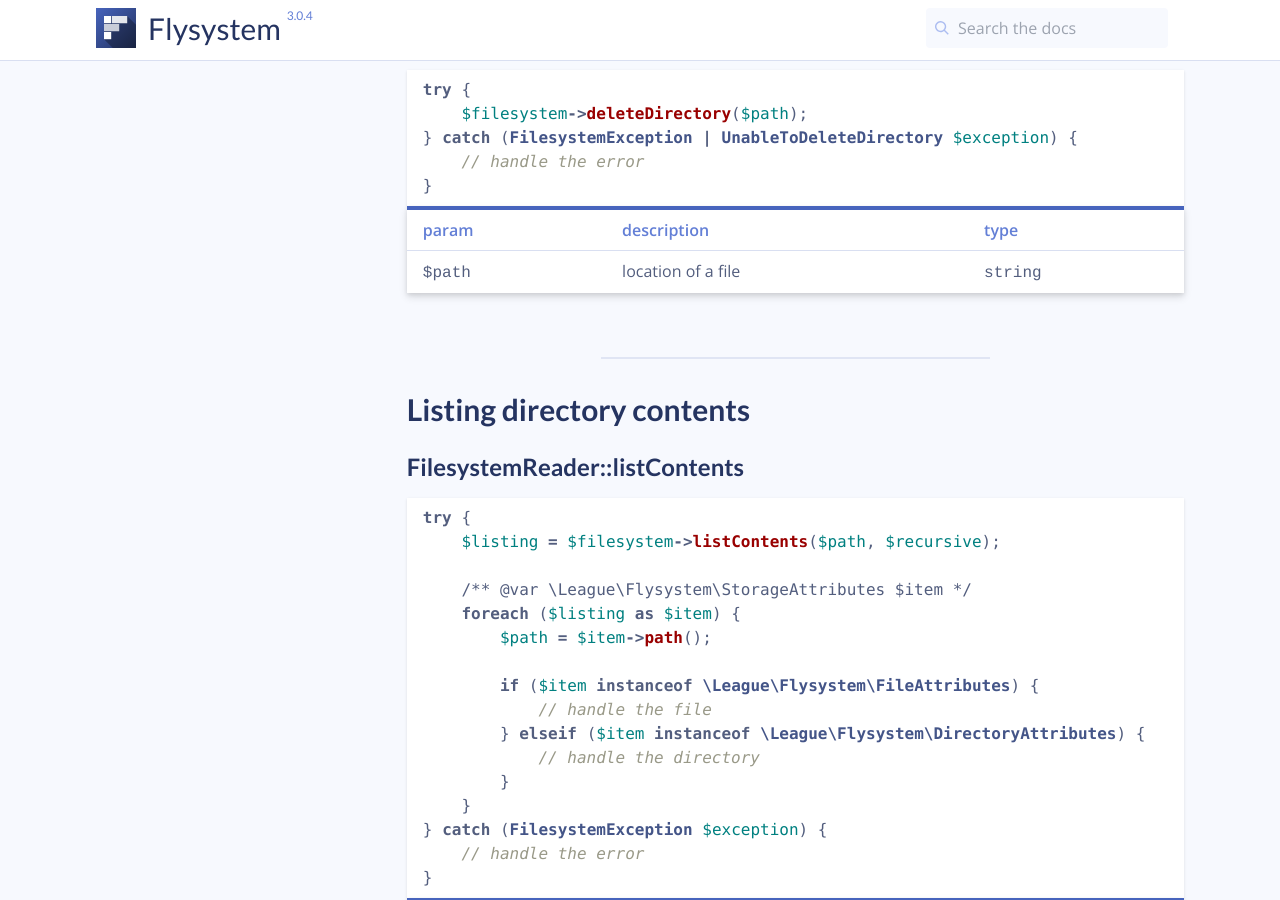
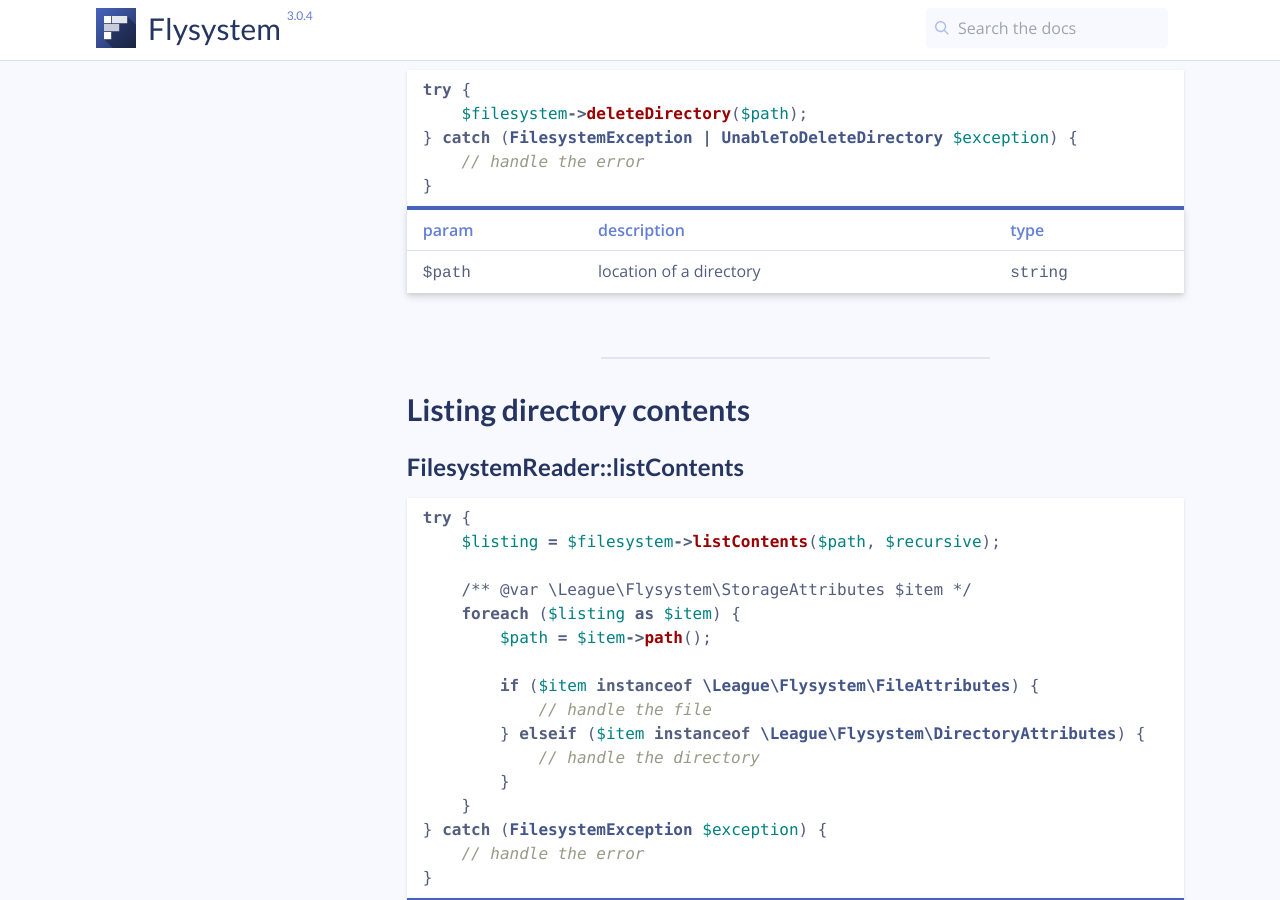
Before and after one commit to thephpleague/flysystem, a Jekyll site: the page built from docs/usage/filesystem-api.md, in a window 1280 px wide and 900 px high, scrolled down 2629 px. Built offline with Jekyll 4.4.1, drawn with Linux system fonts in a browser that asks for light colours; comment, search, counter and statistics services are not loaded.

Commit message:
Fixed #1418: file => directory

````diff
--- a/docs/usage/filesystem-api.md
+++ b/docs/usage/filesystem-api.md
@@ -127,9 +127,9 @@ try {
 }
 ```
 
-| param   | description        | type     |
-|---------|--------------------|----------|
-| `$path` | location of a file | `string` |
+| param   | description             | type     |
+|---------|-------------------------|----------|
+| `$path` | location of a directory | `string` |
 
 ---
 
````
